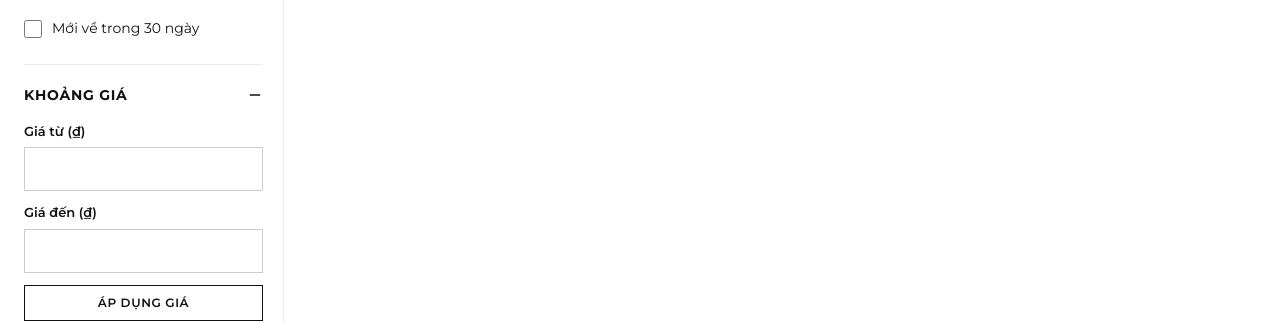
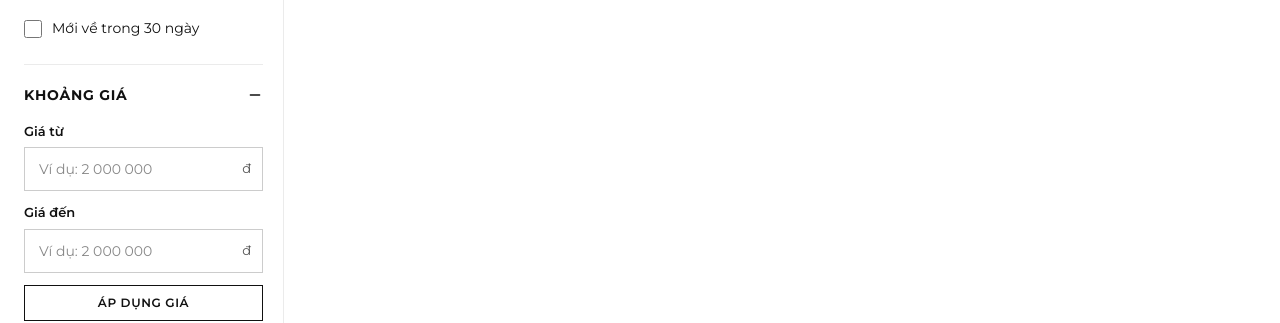
Before and after one commit to TranDinhSi1401/fashion-website-frontend, a React (Vite) app: page /products in a window 1280 px wide. Shown: the part 900-1223 px from the top of the page. Built offline with nearby package versions, Linux system fonts and the light colour scheme; no server answers.

Commit message:
feat(filters): format VND price inputs with spaces and dong suffix

```diff
--- /dev/null
+++ b/src/components/ui/MoneyInput.tsx
@@ -0,0 +1,48 @@
+import { useRef, useState, type ChangeEvent } from 'react';
+import Input from './Input';
+import { formatMoneyInput, moneyCaretPosition, moneyDigits } from '../../utils/moneyInput';
+
+interface MoneyInputProps {
+  id: string;
+  label: string;
+  name?: string;
+  value?: string;
+  defaultValue?: string;
+  onValueChange?: (digits: string) => void;
+}
+
+export default function MoneyInput({ id, label, name, value, defaultValue = '', onValueChange }: MoneyInputProps) {
+  const [localValue, setLocalValue] = useState(defaultValue);
+  const [inputError, setInputError] = useState('');
+  const inputRef = useRef<HTMLInputElement>(null);
+  const raw = value === undefined ? localValue : value;
+  const digits = moneyDigits(raw);
+  const message = 'Nhập số tiền nguyên không âm, ví dụ 2 000 000 đ, và không vượt quá giới hạn số an toàn.';
+
+  function change(event: ChangeEvent<HTMLInputElement>) {
+    const input = event.currentTarget;
+    const next = moneyDigits(input.value);
+    if (next === null) {
+      input.setCustomValidity(message);
+      setInputError(message);
+      return;
+    }
+    const count = (input.value.slice(0, input.selectionStart ?? input.value.length).match(/\d/g) || []).length;
+    input.setCustomValidity(''); setInputError('');
+    setLocalValue(next); onValueChange?.(next);
+    requestAnimationFrame(() => {
+      if (document.activeElement === inputRef.current) {
+        const position = moneyCaretPosition(formatMoneyInput(next), count);
+        inputRef.current?.setSelectionRange(position, position);
+      }
+    });
+  }
+
+  return <>
+    <Input ref={inputRef} id={id} label={label} type="text" inputMode="numeric" autoComplete="off"
+      aria-label={`${label}, đơn vị đồng`} value={formatMoneyInput(raw)} onChange={change}
+      placeholder="Ví dụ: 2 000 000" error={inputError || (digits === null ? message : undefined)}
+      rightElement={<span aria-hidden="true" className="text-sm text-content-secondary">đ</span>} />
+    {name && <input type="hidden" name={name} value={digits ?? raw} />}
+  </>;
+}
--- a/src/pages/AdminProductsPage.tsx
+++ b/src/pages/AdminProductsPage.tsx
@@ -9,6 +9,7 @@ import { CategoryResponse } from '../types/category';
 import { useAuth } from '../context/AuthContext';
 import { ProductResponse, ProductFilters, ProductPage, ProductVariantInput, ProductImageInput } from '../types/product';
 import { Badge, Button, Checkbox, Input, Modal, Select } from '../components/ui';
+import MoneyInput from '../components/ui/MoneyInput';
 import ProductPrice from '../components/product/ProductPrice';
 import { extractErrorMessage } from '../utils/format';
 import styles from './AdminPages.module.css';
@@ -24,6 +25,7 @@ export default function AdminProductsPage() {
   const [page, setPage] = useState(0);
   const [pageSize, setPageSize] = useState(10);
   const [filters, setFilters] = useState(emptyFilters);
+  const [filterReset, setFilterReset] = useState(0);
   const [applied, setApplied] = useState<ProductFilters>({});
   const [reload, setReload] = useState(0);
   const [loading, setLoading] = useState(true);
@@ -205,8 +207,8 @@ export default function AdminProductsPage() {
         options={[{ value: '', label: 'Tất cả' }, ...categories.map(c => ({ value: c.id, label: c.name }))]} />
       <Select label="Trạng thái" value={filters.isActive} onChange={e => setFilters({ ...filters, isActive: e.target.value })}
         options={[{ value: '', label: 'Tất cả' }, { value: 'true', label: 'Hoạt động' }, { value: 'false', label: 'Đang ẩn' }]} />
-      <Input label="Giá gốc từ" type="number" min="0" value={filters.minPrice} onChange={e => setFilters({ ...filters, minPrice: e.target.value })} />
-      <Input label="Giá gốc đến" type="number" min="0" value={filters.maxPrice} onChange={e => setFilters({ ...filters, maxPrice: e.target.value })} />
+      <MoneyInput key={`min-${filterReset}`} id="admin-min-price" label="Giá gốc từ" value={filters.minPrice} onValueChange={minPrice => setFilters({ ...filters, minPrice })} />
+      <MoneyInput key={`max-${filterReset}`} id="admin-max-price" label="Giá gốc đến" value={filters.maxPrice} onValueChange={maxPrice => setFilters({ ...filters, maxPrice })} />
       <Select label="Màu" value={filters.color} onChange={e => setFilters({ ...filters, color: e.target.value })} options={[{ value: '', label: 'Tất cả màu' }, ...colorOptions.map(value => ({ value, label: value }))]} />
       <Select label="Size" value={filters.size} onChange={e => setFilters({ ...filters, size: e.target.value })} options={[{ value: '', label: 'Tất cả size' }, ...sizeOptions.map(value => ({ value, label: value }))]} />
       <Select label="Tồn kho" value={filters.inStock} onChange={e => setFilters({ ...filters, inStock: e.target.value })}
@@ -214,7 +216,7 @@ export default function AdminProductsPage() {
       <Select label="Sắp xếp" value={filters.sort} onChange={e => setFilters({ ...filters, sort: e.target.value })}
         options={[{ value: 'newest', label: 'Mới nhất' }, { value: 'name', label: 'Tên' }, { value: 'price-asc', label: 'Giá tăng' }, { value: 'price-desc', label: 'Giá giảm' }]} />
       <Button type="submit">Áp dụng bộ lọc</Button>
-      <Button variant="secondary" onClick={() => { setFilters(emptyFilters); setApplied({}); setPage(0); }}>Xóa bộ lọc</Button>
+      <Button variant="secondary" onClick={() => { setFilters(emptyFilters); setFilterReset(n => n + 1); setApplied({}); setPage(0); }}>Xóa bộ lọc</Button>
     </form>
     {notice.text && <p role="status" className={notice.error ? styles.alertError : styles.alertSuccess}>{notice.text}</p>}
     <div className="overflow-x-auto border border-line-light">
--- a/src/pages/ProductsPage.tsx
+++ b/src/pages/ProductsPage.tsx
@@ -17,6 +17,8 @@ import {
   searchColors,
 } from '../utils/catalog';
 import { GROUP_LABELS, groupCategoryIds, isCatalogGroup } from '../utils/categoryNavigation';
+import MoneyInput from '../components/ui/MoneyInput';
+import { formatMoneyInput } from '../utils/moneyInput';
 import Breadcrumb from '../components/layout/Breadcrumb';
 import {
   Button,
@@ -326,7 +328,7 @@ export default function ProductsPage() {
   }
   if (searchParams.has('minPrice') || searchParams.has('maxPrice')) {
     activeFilters.push({
-      label: `Giá: ${searchParams.get('minPrice') || '0'} – ${searchParams.get('maxPrice') || 'không giới hạn'} ₫`,
+      label: `Giá: ${formatMoneyInput(searchParams.get('minPrice') || '0')} – ${searchParams.has('maxPrice') ? formatMoneyInput(searchParams.get('maxPrice') || '0') : 'không giới hạn'} đ`,
       changes: { minPrice: '', maxPrice: '' },
     });
   }
@@ -405,22 +407,16 @@ export default function ProductsPage() {
           }}
           className="flex flex-col gap-3"
         >
-          <Input
+          <MoneyInput
             id="catalog-min-price"
-            label="Giá từ (₫)"
+            label="Giá từ"
             name="minPrice"
-            type="number"
-            min="0"
-            step="any"
             defaultValue={searchParams.get('minPrice') || ''}
           />
-          <Input
+          <MoneyInput
             id="catalog-max-price"
-            label="Giá đến (₫)"
+            label="Giá đến"
             name="maxPrice"
-            type="number"
-            min="0"
-            step="any"
             defaultValue={searchParams.get('maxPrice') || ''}
           />
           <Button type="submit" variant="secondary" size="sm">
--- /dev/null
+++ b/src/utils/moneyInput.ts
@@ -0,0 +1,25 @@
+/** Integer VND input. Keep digits separate from the displayed grouping spaces. */
+export function moneyDigits(value: string): string | null {
+  const text = value.trim().replace(/[đ₫]$/iu, '').trim();
+  if (!text) return '';
+  let digits: string;
+  if (/^\d[\d\s]*$/u.test(text)) digits = text.replace(/\s/g, '');
+  else if (/^\d{1,3}(?:\.\d{3})+$/.test(text) || /^\d{1,3}(?:,\d{3})+$/.test(text)) digits = text.replace(/[.,]/g, '');
+  else return null;
+  digits = digits.replace(/^0+(?=\d)/, '');
+  return Number.isSafeInteger(Number(digits)) ? digits : null;
+}
+
+export function formatMoneyInput(value: string): string {
+  const digits = moneyDigits(value);
+  return digits === null ? value : digits.replace(/\B(?=(\d{3})+(?!\d))/g, ' ');
+}
+
+export function moneyCaretPosition(formatted: string, digitCount: number) {
+  if (digitCount <= 0) return 0;
+  let seen = 0;
+  for (let i = 0; i < formatted.length; i++) {
+    if (/\d/.test(formatted[i]) && ++seen === digitCount) return i + 1;
+  }
+  return formatted.length;
+}
```
Also changed, not shown: 2 other files (tests, documents, lock files or other folders).
